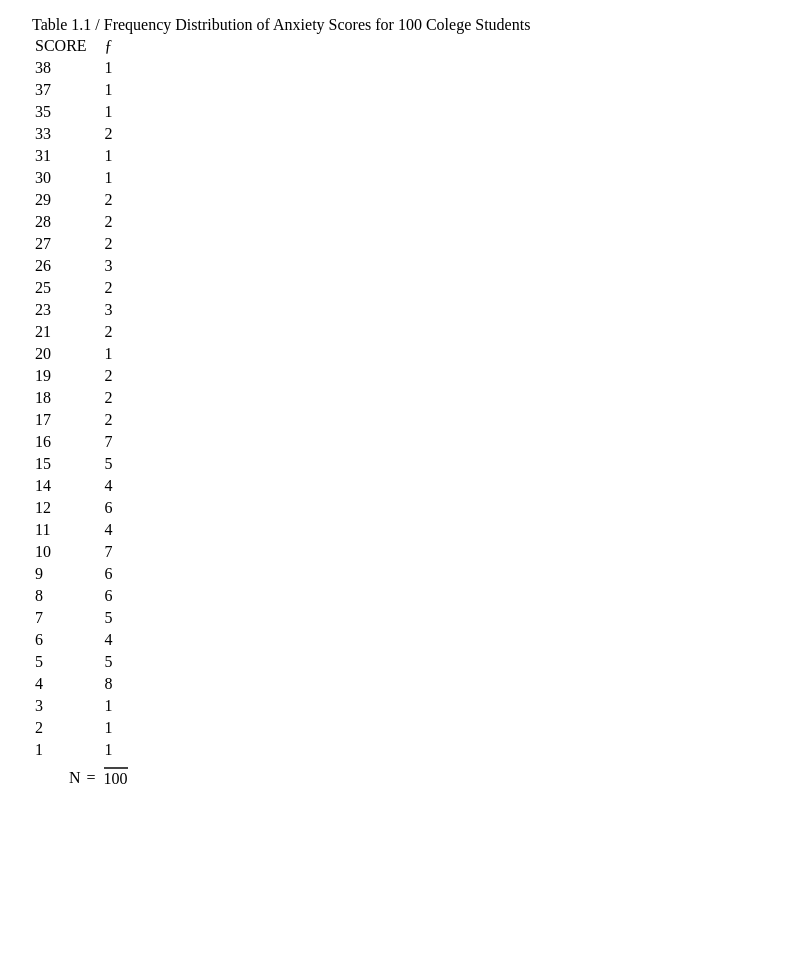
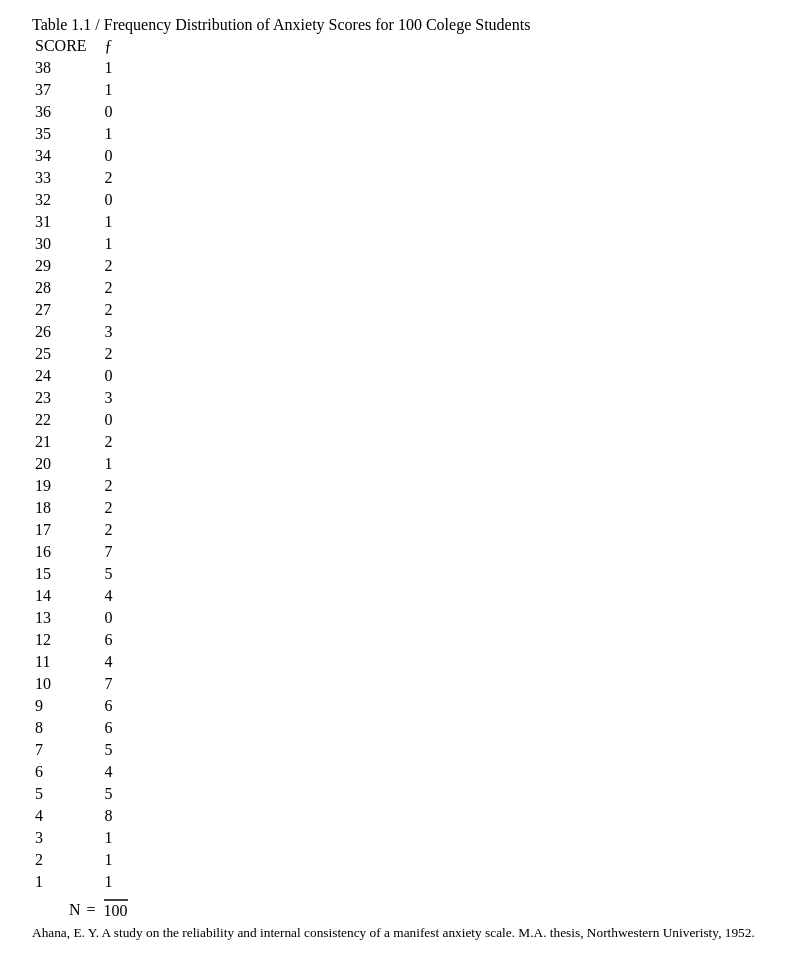
Before and after one commit to nkabrown/elem-statistics, a plain HTML site: page index.html in a window 1280 px wide. Shown: the whole page, without its empty margins (16-801 px from the left). Before the commit the page ends 807 px from the top, so only its background shows below. Drawn offline with Linux system fonts and the light colour scheme.

Commit message:
Rewrite data construction and attribute source data

```diff
--- a/index.html
+++ b/index.html
@@ -10,6 +10,6 @@
       <div class="graph"></div>
     </div>
     <script src="src/lib/d3.js"></script>
-    <script src="src/frequency-data.js"></script>
+    <script src="src/frequency-dist-data.js"></script>
   </body>
 </html>
--- a/src/frequency-data.js
+++ /dev/null
@@ -1,44 +0,0 @@
-class FrequencyTable {
-  constructor(el, d, c) {
-    this.mount = el;
-    this.data = d;
-    this.caption = c;
-  }
-
-  init() {
-    d3.select('figcaption')
-       .text(this.caption);
-
-    d3.select(this.mount)
-       .selectAll('.row')
-       .data(this.data)
-     .enter().append('tr')
-       .attr('class', 'row')
-       .html(d => `<td>${d.key}</td><td>${d.values}</td>`);
-
-    d3.select('tbody')
-      .append('tr')
-      .attr('class', 'row')
-      .html(`<span class="total">N=</span><td class="lineover">${d3.sum(this.data, d => d.values)}</td>`);
-  }
-}
-
-d3.csv('../data/scores.csv', (error, data) => {
-  if (error) throw error;
-
-  const groupedScores = d3.nest()
-     .key(d => d.score)
-     .rollup(leaves => leaves.length)
-     .entries(data);
-
-  // arrange the measures in order from highest to lowest
-  groupedScores.sort((a,b) => {
-    return +b.key - +a.key;
-  });
-
-  d3.text('src/modal/frequencyTable.html', str => {
-     d3.select('.container').append('div').attr('class', 'freq-table').html(str);
-
-     new FrequencyTable('tbody', groupedScores, 'Table 1.1 / Frequency Distribution of Anxiety Scores for 100 Colege Students').init();
-  });
-});
--- /dev/null
+++ b/src/frequency-dist-data.js
@@ -0,0 +1,58 @@
+class FrequencyDistTable {
+  constructor(el, d, c, a) {
+    this.mount = el;
+    this.data = d;
+    this.caption = c;
+    this.attribution = a;
+  }
+
+  init() {
+    d3.select('figcaption')
+       .text(this.caption);
+
+    d3.select(this.mount)
+       .selectAll('.row')
+       .data(this.data)
+     .enter().append('tr')
+       .attr('class', 'row')
+       .html(d => `<td>${d[0]}</td><td>${d[1]}</td>`);
+
+    d3.select('tbody')
+      .append('tr')
+      .attr('class', 'row')
+      .html(`<span class="total">N=</span><td class="lineover">${d3.sum(this.data, d => d[1])}</td>`);
+
+    d3.select('small')
+       .text(this.attribution);
+  }
+}
+
+d3.csv('../data/scores.csv', (error, data) => {
+  if (error) throw error;
+
+  const maxValue = d3.max(data, d => +d.score);
+  // map range of scores to zero values in order from highest to lowest
+  let scores = new Map();
+  for (let i = maxValue; i > 0; i--) {
+    scores.set(i, 0);
+  }
+
+  // for every score in dataset increment map by one
+  for (d of data) {
+    const key = +d.score;
+    if (scores.has(key)) {
+      let val = scores.get(key);
+      val = val + 1;
+      scores.set(key, val);
+    }
+  };
+
+  // convert map to an array of pairs
+  scores = [...scores];
+
+  d3.text('src/modal/frequencyTable.html', str => {
+     d3.select('.container').append('div').attr('class', 'freq-table').html(str);
+
+     new FrequencyDistTable('tbody', scores, 'Table 1.1 / Frequency Distribution of Anxiety Scores for 100 Colege Students', 'Ahana, E. Y. A study on the reliability and internal consistency of a manifest anxiety scale. M.A. thesis, Northwestern Univeristy, 1952.').init();
+  });
+});
--- a/src/modal/frequencyTable.html
+++ b/src/modal/frequencyTable.html
@@ -8,4 +8,5 @@
     <tbody>
     </tbody>
   </table>
+  <small></small>
 </figure>
```
